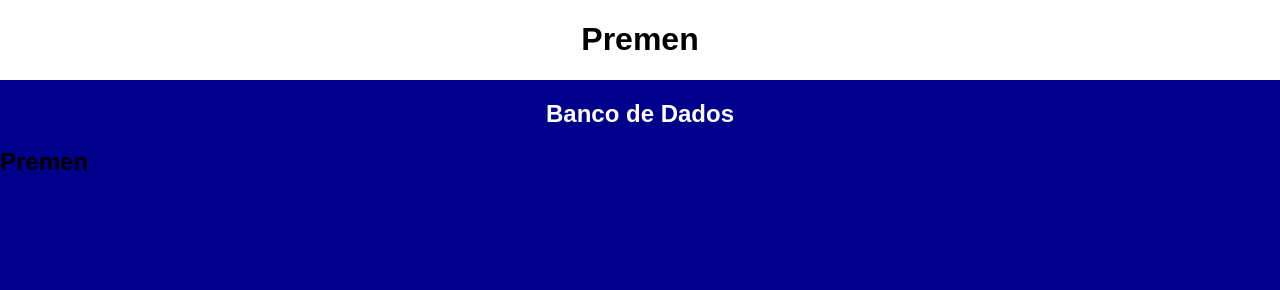
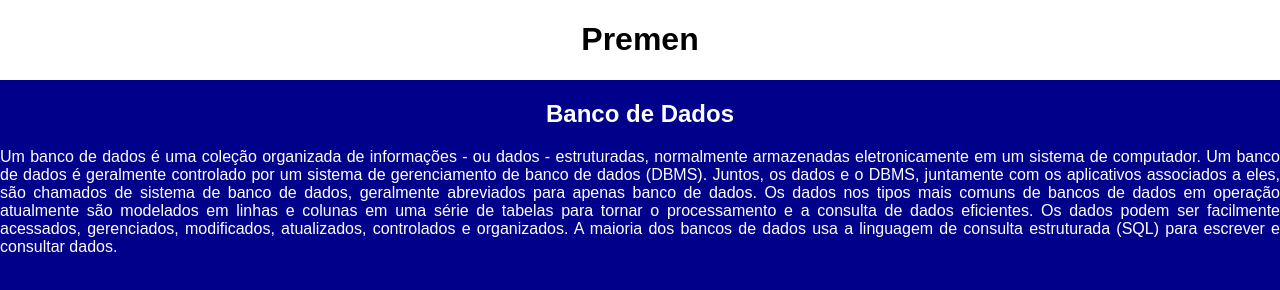
Before and after one commit to GuilhermeLimaSantos/Aulas, a plain HTML site: page banco de dados.html in a window 1280 px wide. Drawn offline with Linux system fonts and the light colour scheme.

Commit message:
Update banco de dados.html

```diff
--- a/banco de dados.html
+++ b/banco de dados.html
@@ -3,20 +3,18 @@
 <head>
   <meta charset="UTF-8">
   <meta name="viewport" content="width=device-width, initial-scale=1">
-	<title>banco de dados</title>
+	<title>Banco de Dados</title>
 	<link rel="stylesheet" href="style.css">
 </head>
 <body>
   <header class='topo'>
-    <h1>Premen</h1>
+    <h1><a href="index.html">Premen</a></h1>
   </header>
   <h2 class="sub">Banco de Dados</h2>
-  <footer class="rodapé">
-    <article>
-        <p>
-            <h2><a href="index.html">Premen</a></h2>
-        </p>
-    </article>
-  </footer>
+   <p>
+     Um banco de dados é uma coleção organizada de informações - ou dados - estruturadas, normalmente armazenadas eletronicamente em um sistema de computador. Um banco de dados é geralmente controlado por um sistema de gerenciamento de banco de dados (DBMS). Juntos, os dados e o DBMS, juntamente com os aplicativos associados a eles, são chamados de sistema de banco de dados, geralmente abreviados para apenas banco de dados.
+
+Os dados nos tipos mais comuns de bancos de dados em operação atualmente são modelados em linhas e colunas em uma série de tabelas para tornar o processamento e a consulta de dados eficientes. Os dados podem ser facilmente acessados, gerenciados, modificados, atualizados, controlados e organizados. A maioria dos bancos de dados usa a linguagem de consulta estruturada (SQL) para escrever e consultar dados.
+   </p>
 </body>
 </html>
```
